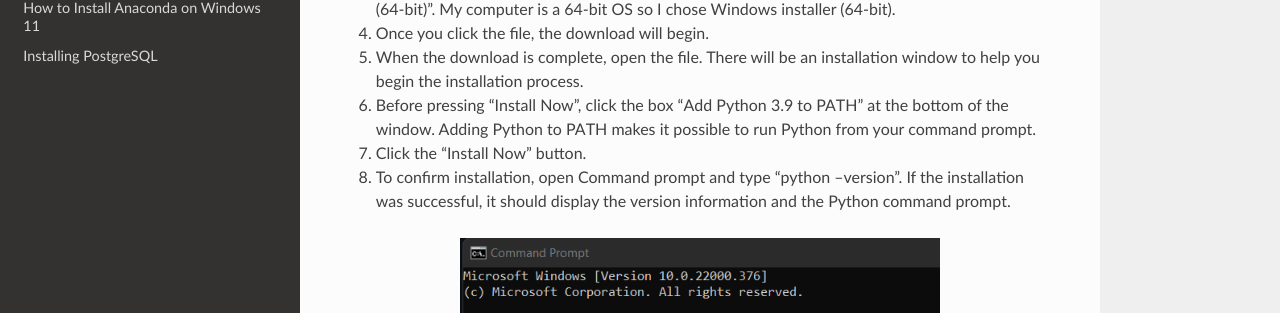
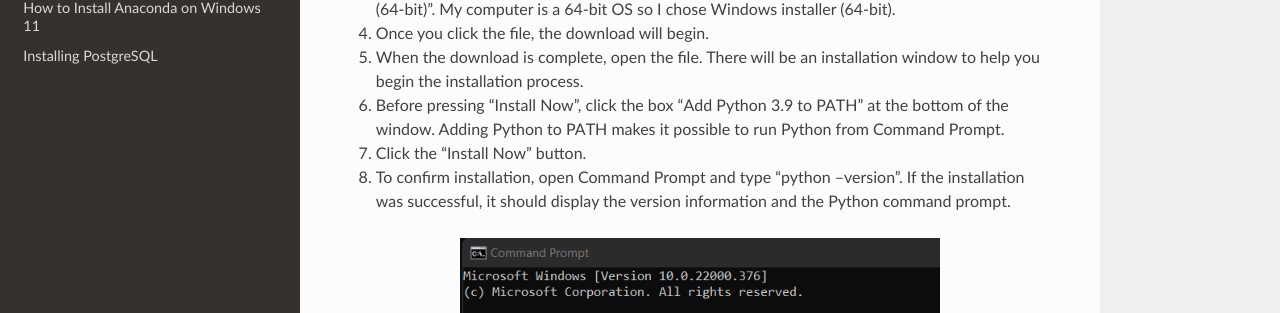
Before and after one commit to stccenter/STCenterDocs, a Sphinx documentation site: the page built from docs/source/python3.8-install.rst, in a window 1280 px wide and 900 px high. Shown: the part 282-595 px from the top of the window. Built offline with Sphinx 7.4.7 and the Read the Docs theme 2.0.0, drawn with Linux system fonts in a browser that asks for light colours.

Commit message:
Update python3.8-install.rst

```diff
--- a/docs/source/python3.8-install.rst
+++ b/docs/source/python3.8-install.rst
@@ -6,9 +6,9 @@ Steps to Install Python 3.9.7 in Windows 11
 3. Towards the bottom of the page, there will be a list of downloadable files. Depending on your Operating System, you should either choose “Windows installer (32-bit)” or “Windows installer (64-bit)”. My computer is a 64-bit OS so I chose Windows installer (64-bit).
 4. Once you click the file, the download will begin.
 5. When the download is complete, open the file. There will be an installation window to help you begin the installation process.
-6. Before pressing "Install Now", click the box “Add Python 3.9 to PATH” at the bottom of the window. Adding Python to PATH makes it possible to run Python from your command prompt.
+6. Before pressing "Install Now", click the box “Add Python 3.9 to PATH” at the bottom of the window. Adding Python to PATH makes it possible to run Python from Command Prompt.
 7. Click the “Install Now” button.
-8. To confirm installation, open Command prompt and type “python --version”. If the installation was successful, it should display the version information and the Python command prompt.
+8. To confirm installation, open Command Prompt and type “python --version”. If the installation was successful, it should display the version information and the Python command prompt.
 
 .. image:: ../images/python-screenshot.png
     :width: 480px
```
